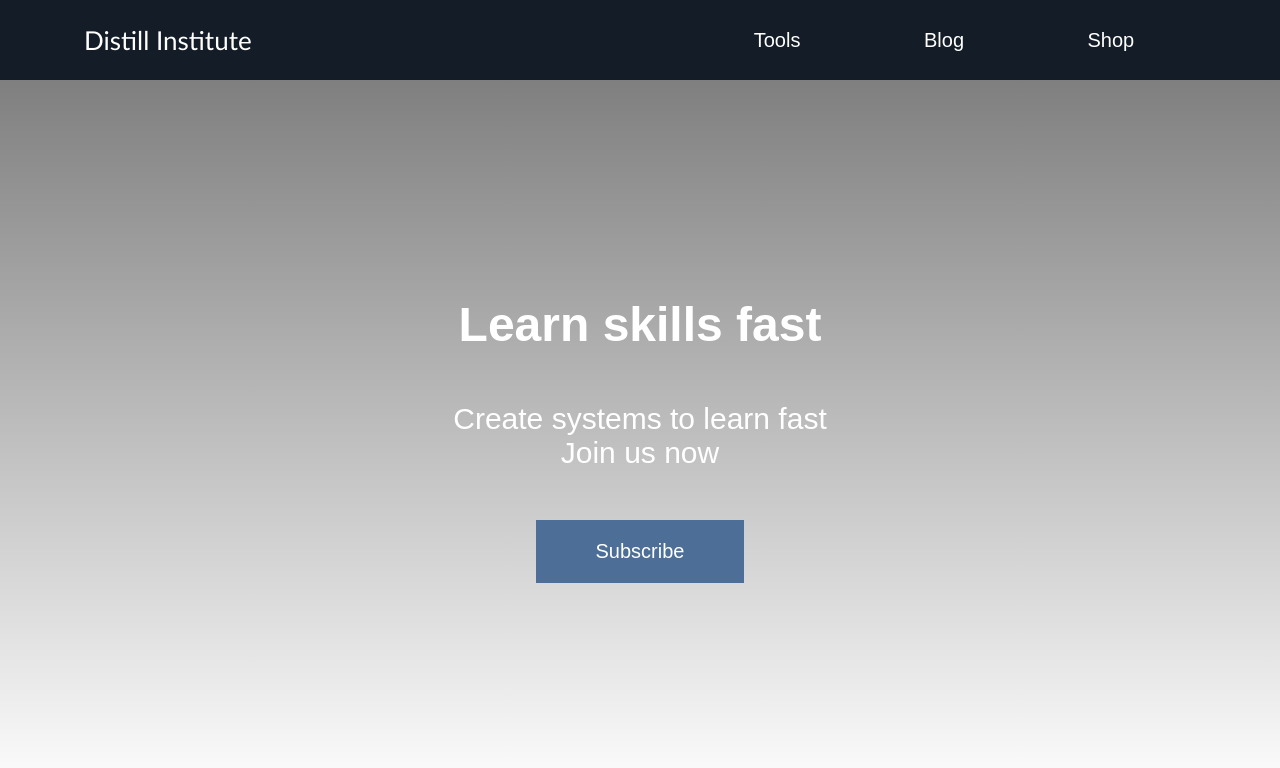
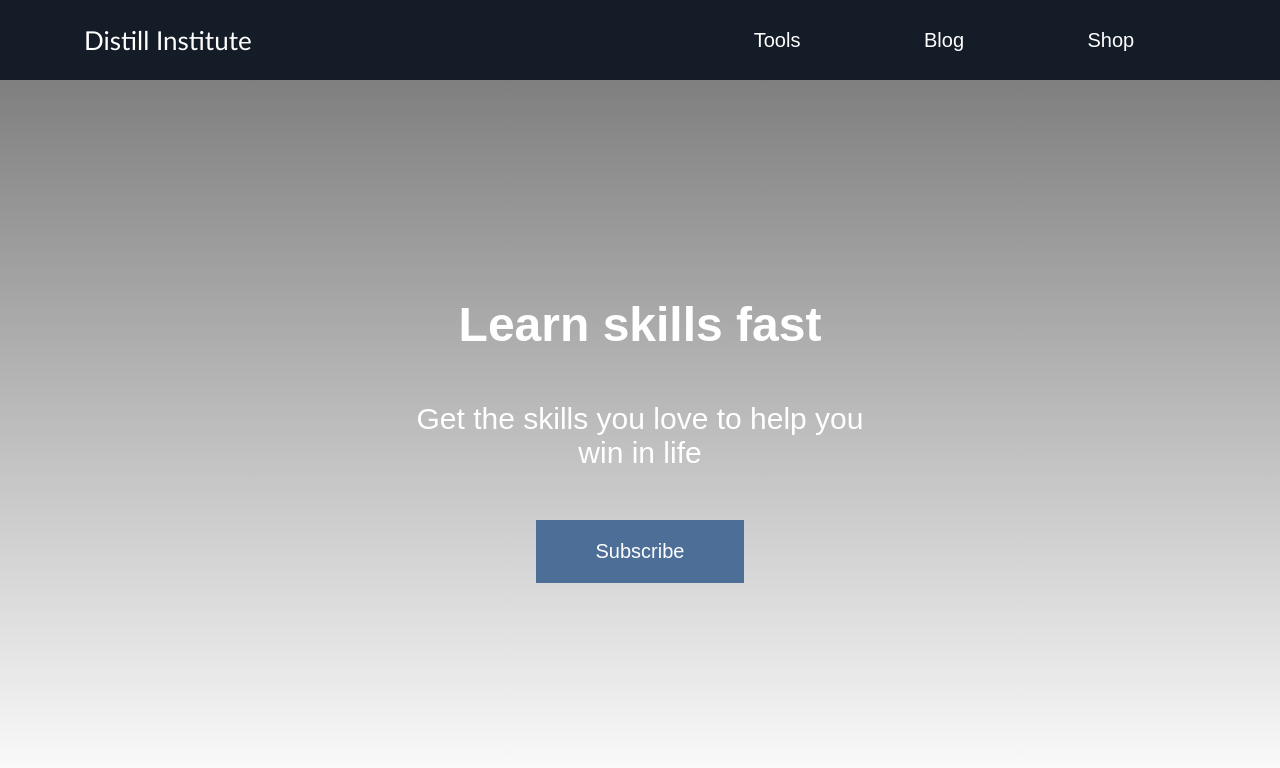
Before and after one commit to Yosemike/Distill-Institute, a plain HTML site: page index.html in a window 1280 px wide. Drawn offline with Linux system fonts and the light colour scheme.

Commit message:
Change headline

```diff
--- a/index.html
+++ b/index.html
@@ -25,7 +25,7 @@
     </header>
     <section class="hero">
       <h2>Learn skills fast</h2>
-      <h3>Create systems to learn fast <br />Join us now</h3>
+      <h3>Get the skills you love to help you  <br />win in life</h3>
       <button>Subscribe</button>
     </section>
   </body>
```
